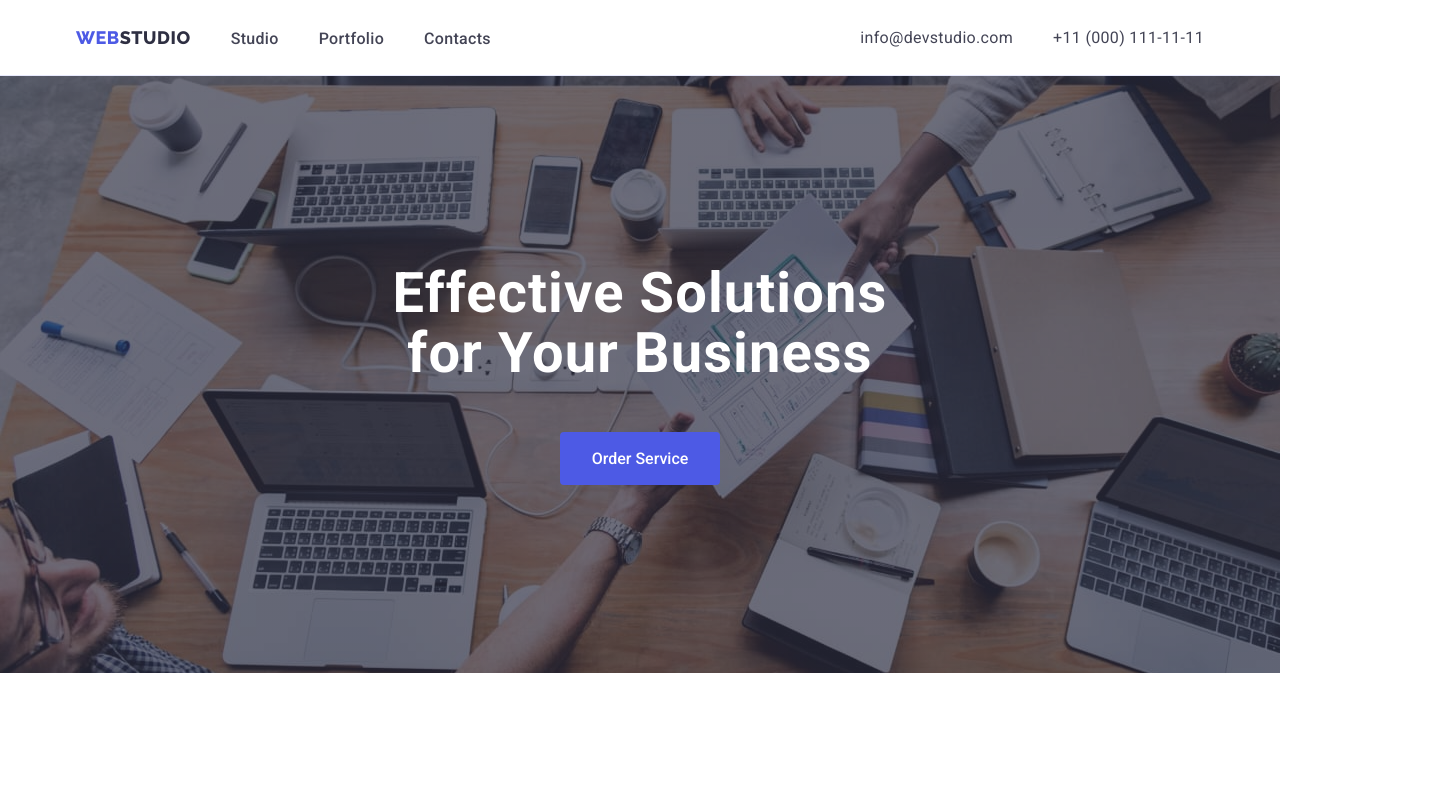
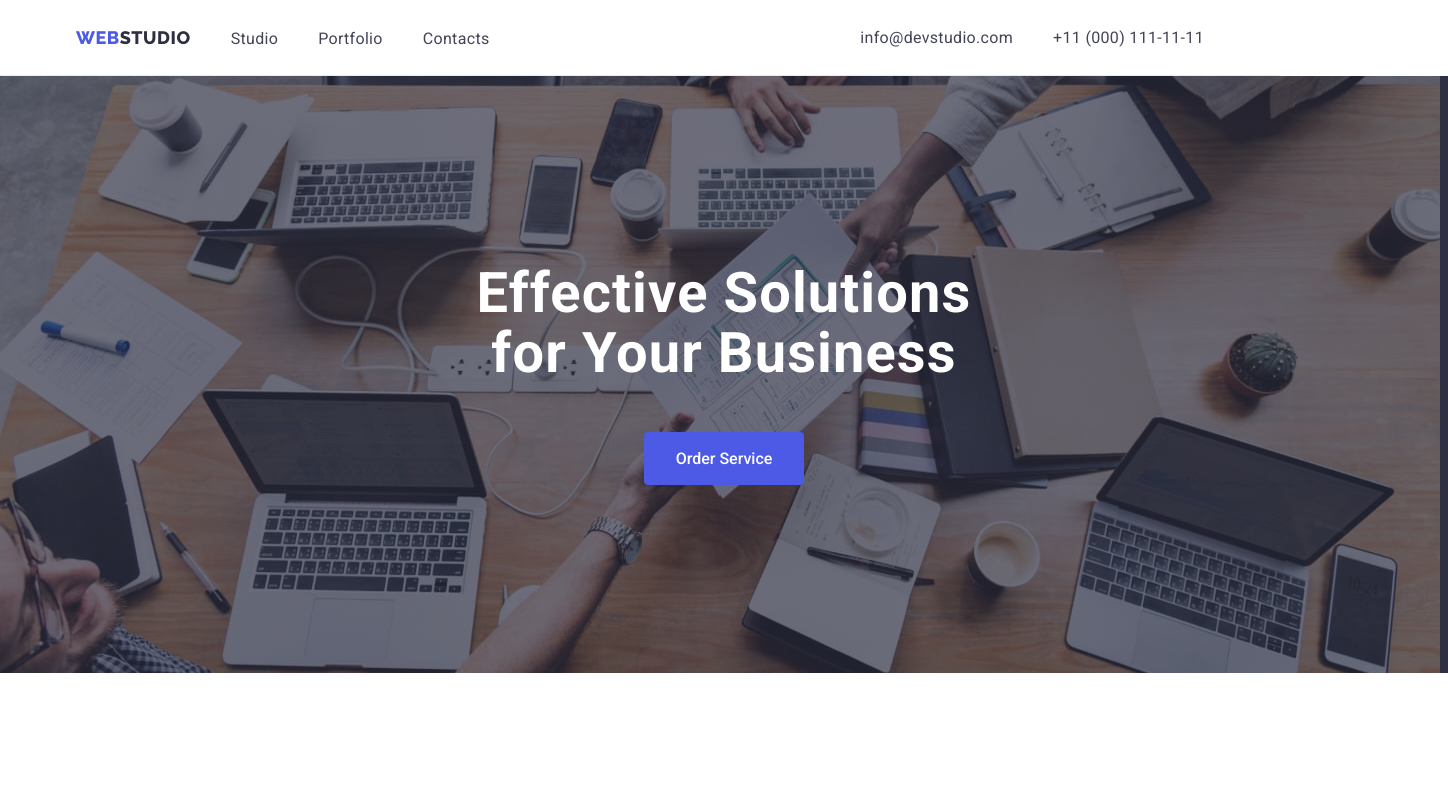
Before and after one commit to rasinoleg/goit-markup-hw-04-04, a plain HTML site: page index.html in a window 1280 px wide. Shown: the top 790 px of the page, 1448 px wide, since content can reach past the window. Drawn offline with nearby package versions, Linux system fonts and the light colour scheme.

Commit message:
Lesson4 commit3

```diff
--- a/css/styles.css
+++ b/css/styles.css
@@ -74,7 +74,9 @@ cursor {
       rgba(46, 47, 66, 0.7)
     ),
     url(../images/people-office\ 1.jpg);
-  background-repeat: none;
+  background-repeat: no-repeat;
+  width: 1448px;
+  margin: 0 auto;
 }
 .address {
   margin-left: auto;
@@ -125,7 +127,7 @@ cursor {
   font-style: normal;
   font-weight: 700;
   font-size: 36px;
-  line-height: 1.1px;
+  line-height: 1.1;
   text-align: center;
   letter-spacing: 0.02em;
   text-transform: capitalize;
@@ -427,7 +429,7 @@ header .conteanir {
 .list-text {
   font-family: "Roboto";
   font-style: normal;
-  font-weight: 500;
+  font-weight: 400;
   font-size: 16px;
   line-height: 24px;
   letter-spacing: 0.02em;
@@ -446,6 +448,7 @@ header .conteanir {
   letter-spacing: 0.02em;
   color: var(--cornflower);
   width: 264px;
+  margin-top: 17px;
 }
 .logo-footer {
   font-family: inherit;
```
